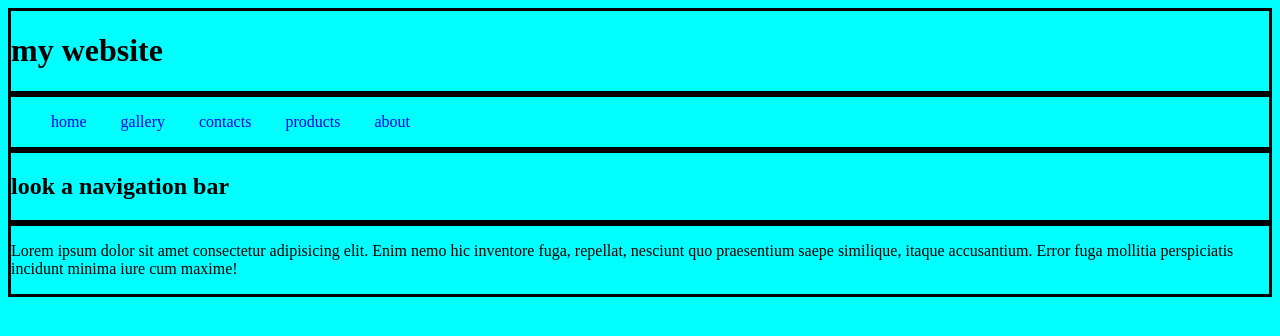
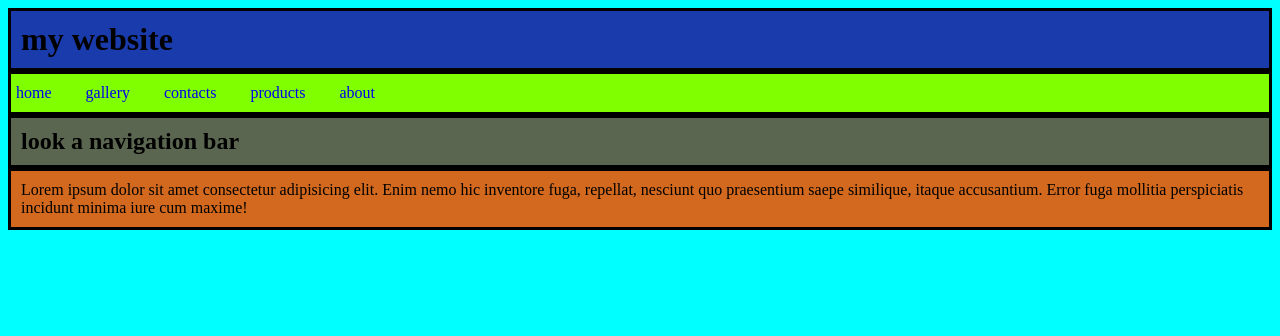
Before and after one commit to MajinDan/5-3-22-css, a plain HTML site: page index.html in a window 1280 px wide. Drawn offline with Linux system fonts and the light colour scheme.

Commit message:
add padding

```diff
--- a/style.css
+++ b/style.css
@@ -3,11 +3,47 @@ body {
 }
 div {
     border:solid black;
+
 }
 li {
     display:inline;
     padding-right: 30px ;
 }
+
+ul {
+    padding-left: 5px;
+    background-color: chartreuse ;
+    margin-top: 0px;
+    margin-bottom: 0px;
+    padding-top: 10px;
+    padding-bottom: 10px;
+
+}
 a {
     text-decoration: none ;
 }
+h1 {
+    background-color: rgb(25, 59, 172);
+    margin-top: 0px;
+    margin-bottom: 0px;
+    padding-top: 10px;
+    padding-bottom: 10px;
+    padding-left: 10px;
+}
+h2 {
+    background-color: rgb(91, 102, 80);
+    margin-top: 0px;
+    margin-bottom: 0px;
+    padding-top: 10px;
+    padding-bottom: 10px;
+    padding-left: 10px;
+}
+p {
+    background-color: chocolate;
+    margin-top: 0px;
+    margin-bottom: 0px;
+    padding-top: 10px;
+    padding-bottom: 10px;
+    padding-left: 10px;
+
+}
```
